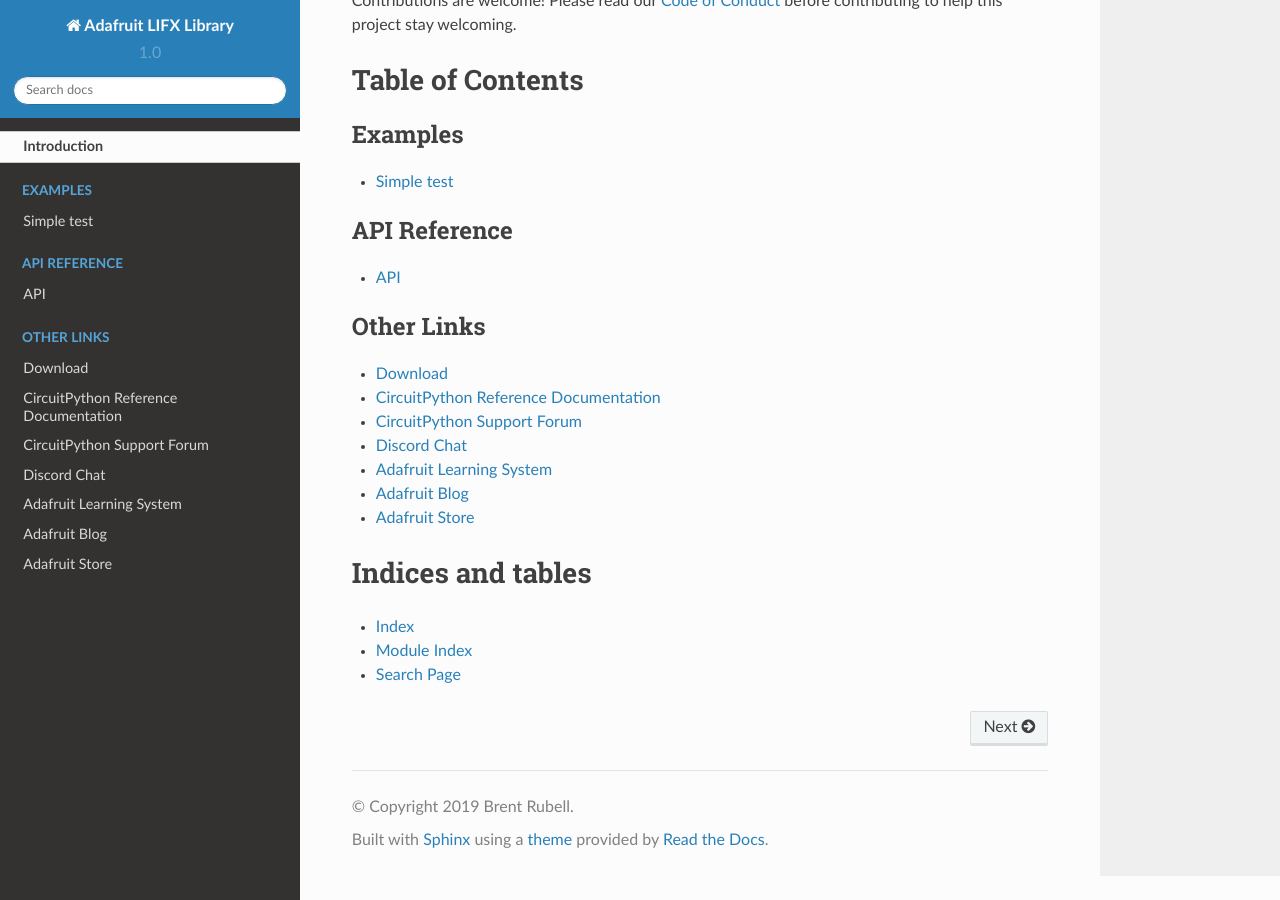
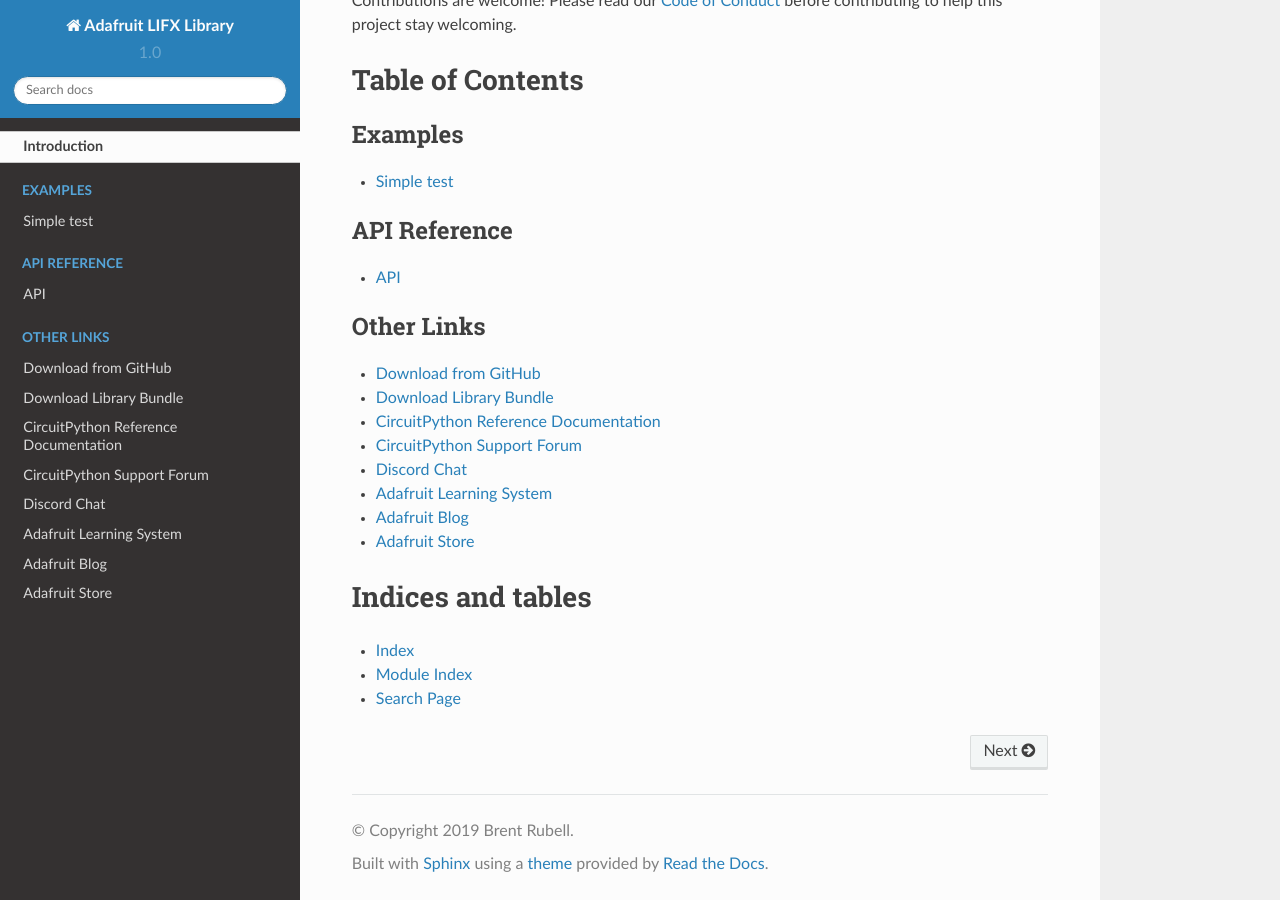
Before and after one commit to adafruit/Adafruit_CircuitPython_LIFX, a Sphinx documentation site: the page built from docs/index.rst, in a window 1280 px wide and 900 px high, scrolled down 2078 px. Built offline with Sphinx 7.4.7 and the Read the Docs theme 2.0.0, drawn with Linux system fonts in a browser that asks for light colours.

Commit message:
Added cp.org link to index.rst

```diff
--- a/docs/index.rst
+++ b/docs/index.rst
@@ -31,7 +31,8 @@
 .. toctree::
     :caption: Other Links
 
-    Download <https://github.com/adafruit/Adafruit_CircuitPython_lifx/releases/latest>
+    Download from GitHub <https://github.com/adafruit/Adafruit_CircuitPython_lifx/releases/latest>
+    Download Library Bundle <https://circuitpython.org/libraries>
     CircuitPython Reference Documentation <https://docs.circuitpython.org>
     CircuitPython Support Forum <https://forums.adafruit.com/viewforum.php?f=60>
     Discord Chat <https://adafru.it/discord>
```
